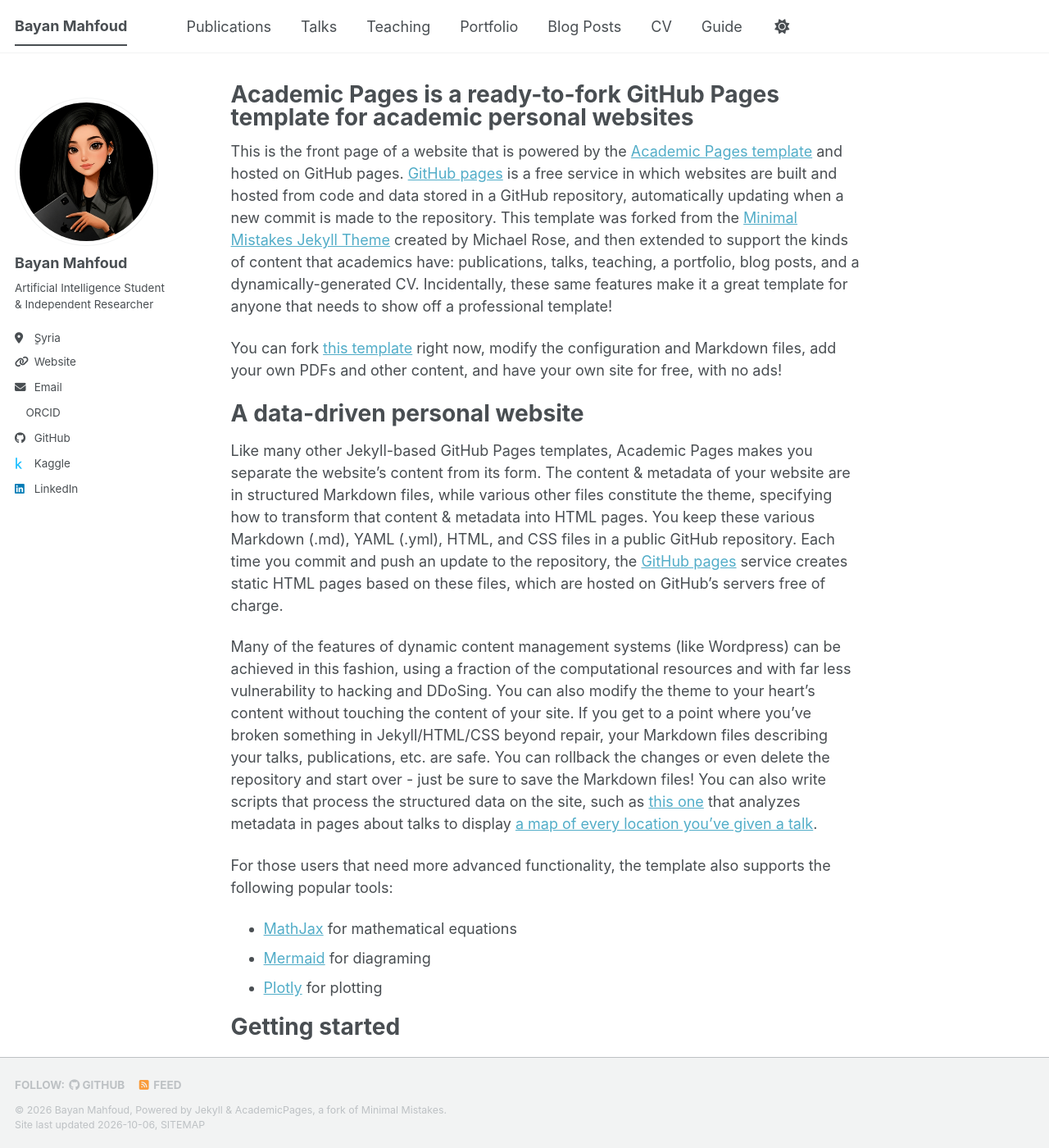
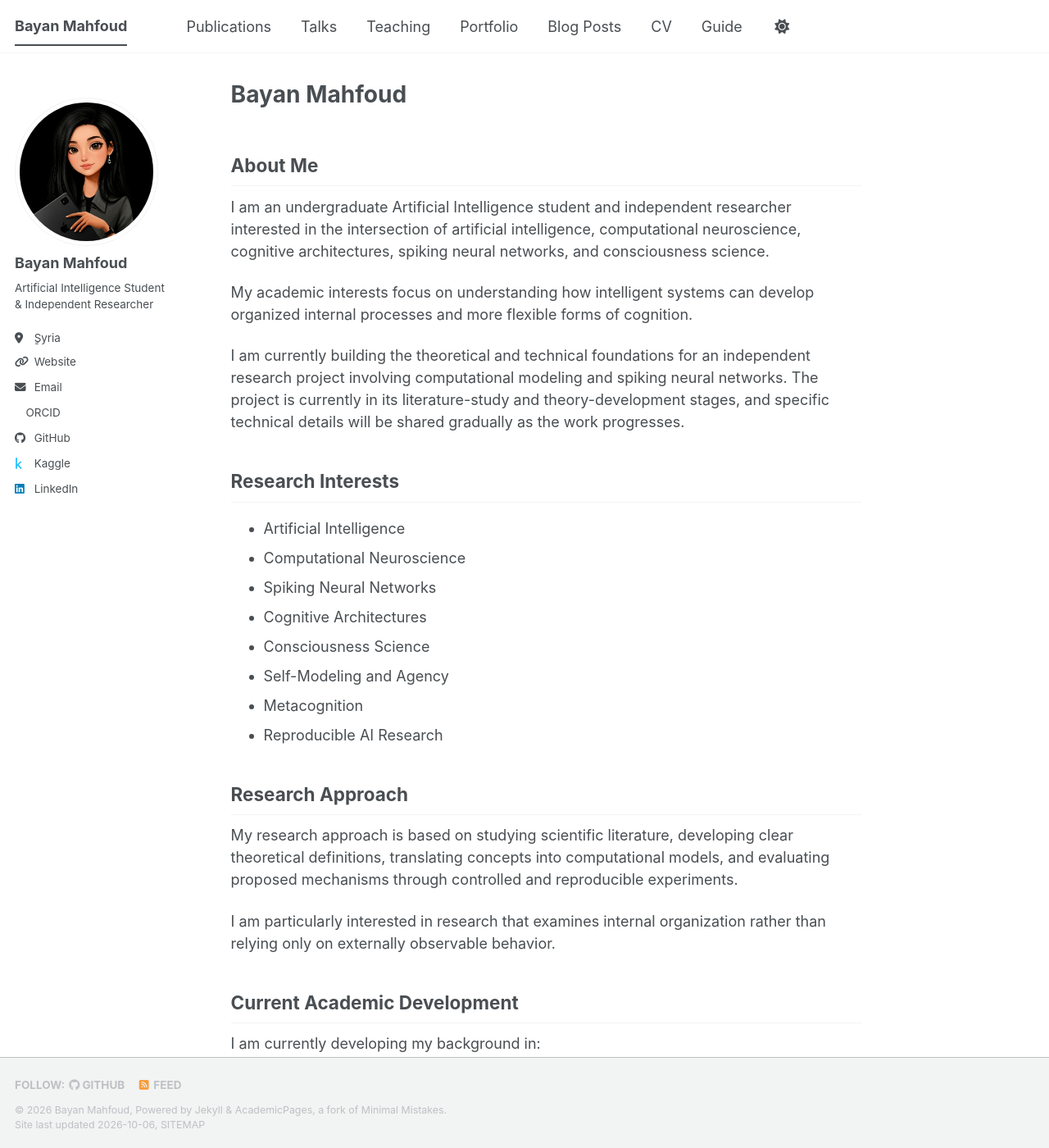
Before and after one commit to BayanMahfoud/BayanMahfoud-academic-preview, a Jekyll site: the page built from _pages/about.md, in a window 1280 px wide and 1400 px high. Shown: the whole window at 82% size. Built offline with Jekyll 4.4.1, drawn with Linux system fonts in a browser that asks for light colours; a style sheet for code colours, icons or effects is not loaded; some of the changed text lies outside the part shown.

Commit message:
Replace default About page with Bayan Mahfoud profile

```diff
--- a/_pages/about.md
+++ b/_pages/about.md
@@ -1,56 +1,54 @@
 ---
 permalink: /
-title: "Academic Pages is a ready-to-fork GitHub Pages template for academic personal websites"
+title: "Bayan Mahfoud"
 author_profile: true
 redirect_from:
   - /about/
   - /about.html
 ---
 
-This is the front page of a website that is powered by the [Academic Pages template](https://github.com/academicpages/academicpages.github.io) and hosted on GitHub pages. [GitHub pages](https://pages.github.com) is a free service in which websites are built and hosted from code and data stored in a GitHub repository, automatically updating when a new commit is made to the repository. This template was forked from the [Minimal Mistakes Jekyll Theme](https://mmistakes.github.io/minimal-mistakes/) created by Michael Rose, and then extended to support the kinds of content that academics have: publications, talks, teaching, a portfolio, blog posts, and a dynamically-generated CV. Incidentally, these same features make it a great template for anyone that needs to show off a professional template!
+## About Me
 
- You can fork [this template](https://github.com/academicpages/academicpages.github.io) right now, modify the configuration and Markdown files, add your own PDFs and other content, and have your own site for free, with no ads!
+I am an undergraduate Artificial Intelligence student and independent researcher interested in the intersection of artificial intelligence, computational neuroscience, cognitive architectures, spiking neural networks, and consciousness science.
 
-A data-driven personal website
-======
-Like many other Jekyll-based GitHub Pages templates, Academic Pages makes you separate the website's content from its form. The content & metadata of your website are in structured Markdown files, while various other files constitute the theme, specifying how to transform that content & metadata into HTML pages. You keep these various Markdown (.md), YAML (.yml), HTML, and CSS files in a public GitHub repository. Each time you commit and push an update to the repository, the [GitHub pages](https://pages.github.com/) service creates static HTML pages based on these files, which are hosted on GitHub's servers free of charge.
+My academic interests focus on understanding how intelligent systems can develop organized internal processes and more flexible forms of cognition.
 
-Many of the features of dynamic content management systems (like Wordpress) can be achieved in this fashion, using a fraction of the computational resources and with far less vulnerability to hacking and DDoSing. You can also modify the theme to your heart's content without touching the content of your site. If you get to a point where you've broken something in Jekyll/HTML/CSS beyond repair, your Markdown files describing your talks, publications, etc. are safe. You can rollback the changes or even delete the repository and start over - just be sure to save the Markdown files! You can also write scripts that process the structured data on the site, such as [this one](https://github.com/academicpages/academicpages.github.io/blob/master/talkmap.ipynb) that analyzes metadata in pages about talks to display [a map of every location you've given a talk](https://academicpages.github.io/talkmap.html).
+I am currently building the theoretical and technical foundations for an independent research project involving computational modeling and spiking neural networks. The project is currently in its literature-study and theory-development stages, and specific technical details will be shared gradually as the work progresses.
 
-For those users that need more advanced functionality, the template also supports the following popular tools:
-- [MathJax](https://www.mathjax.org/) for mathematical equations
-- [Mermaid](https://mermaid.js.org/) for diagraming
-- [Plotly](https://plotly.com/javascript/) for plotting
+## Research Interests
 
-Getting started
-======
-1. Register a GitHub account if you don't have one and confirm your e-mail (required!)
-1. Fork [this template](https://github.com/academicpages/academicpages.github.io) by clicking the "Use this template" button in the top right.
-1. Go to the repository's settings (rightmost item in the tabs that start with "Code", should be below "Unwatch"). Rename the repository "[your GitHub username].github.io", which will also be your website's URL.
-1. Set site-wide configuration and create content & metadata (see below -- also see [this set of diffs](https://archive.is/3TPas) showing what files were changed to set up [an example site](https://getorg-testacct.github.io) for a user with the username "getorg-testacct")
-1. Upload any files (like PDFs, .zip files, etc.) to the files/ directory. They will appear at https://[your GitHub username].github.io/files/example.pdf.
-1. Check status by going to the repository settings, in the "GitHub pages" section
+- Artificial Intelligence
+- Computational Neuroscience
+- Spiking Neural Networks
+- Cognitive Architectures
+- Consciousness Science
+- Self-Modeling and Agency
+- Metacognition
+- Reproducible AI Research
 
-Site-wide configuration
-------
-The main configuration file for the site is in the base directory in [_config.yml](https://github.com/academicpages/academicpages.github.io/blob/master/_config.yml), which defines the content in the sidebars and other site-wide features. You will need to replace the default variables with ones about yourself and your site's github repository. The configuration file for the top menu is in [_data/navigation.yml](https://github.com/academicpages/academicpages.github.io/blob/master/_data/navigation.yml). For example, if you don't have a portfolio or blog posts, you can remove those items from that navigation.yml file to remove them from the header.
+## Research Approach
 
-Create content & metadata
-------
-For site content, there is one Markdown file for each type of content, which are stored in directories like _publications, _talks, _posts, _teaching, or _pages. For example, each talk is a Markdown file in the [_talks directory](https://github.com/academicpages/academicpages.github.io/tree/master/_talks). At the top of each Markdown file is structured data in YAML about the talk, which the theme will parse to do lots of cool stuff. The same structured data about a talk is used to generate the list of talks on the [Talks page](https://academicpages.github.io/talks), each [individual page](https://academicpages.github.io/talks/2012-03-01-talk-1) for specific talks, the talks section for the [CV page](https://academicpages.github.io/cv), and the [map of places you've given a talk](https://academicpages.github.io/talkmap.html) (if you run this [python file](https://github.com/academicpages/academicpages.github.io/blob/master/talkmap.py) or [Jupyter notebook](https://github.com/academicpages/academicpages.github.io/blob/master/talkmap.ipynb), which creates the HTML for the map based on the contents of the _talks directory).
+My research approach is based on studying scientific literature, developing clear theoretical definitions, translating concepts into computational models, and evaluating proposed mechanisms through controlled and reproducible experiments.
 
-**Markdown generator**
+I am particularly interested in research that examines internal organization rather than relying only on externally observable behavior.
 
-The repository includes [a set of Jupyter notebooks](https://github.com/academicpages/academicpages.github.io/tree/master/markdown_generator
-) that converts a CSV containing structured data about talks or presentations into individual Markdown files that will be properly formatted for the Academic Pages template. The sample CSVs in that directory are the ones I used to create my own personal website at stuartgeiger.com. My usual workflow is that I keep a spreadsheet of my publications and talks, then run the code in these notebooks to generate the Markdown files, then commit and push them to the GitHub repository.
+## Current Academic Development
 
-How to edit your site's GitHub repository
-------
-Many people use a git client to create files on their local computer and then push them to GitHub's servers. If you are not familiar with git, you can directly edit these configuration and Markdown files directly in the github.com interface. Navigate to a file (like [this one](https://github.com/academicpages/academicpages.github.io/blob/master/_talks/2012-03-01-talk-1.md) and click the pencil icon in the top right of the content preview (to the right of the "Raw | Blame | History" buttons). You can delete a file by clicking the trashcan icon to the right of the pencil icon. You can also create new files or upload files by navigating to a directory and clicking the "Create new file" or "Upload files" buttons.
+I am currently developing my background in:
 
-Example: editing a Markdown file for a talk
-![Editing a Markdown file for a talk](/images/editing-talk.png)
+- Artificial intelligence and machine learning
+- Computational neuroscience
+- Mathematical modeling
+- Scientific Python
+- Spiking neural networks
+- Cognitive science
+- Research methodology and reproducibility
 
-For more info
-------
-More info about configuring Academic Pages can be found in [the guide](https://academicpages.github.io/markdown/), the [growing wiki](https://github.com/academicpages/academicpages.github.io/wiki), and you can always [ask a question on GitHub](https://github.com/academicpages/academicpages.github.io/discussions). The [guides for the Minimal Mistakes theme](https://mmistakes.github.io/minimal-mistakes/docs/configuration/) (which this theme was forked from) might also be helpful.
+This website documents my academic development, research interests, literature study, computational work, and future research outputs.
+
+## Profiles
+
+- [GitHub](https://github.com/BayanMahfoud )
+- [LinkedIn](https://www.linkedin.com/in/bayan-m-mahfoud/ )
+- [Kaggle](https://www.kaggle.com/aionstreet )
+- [Personal Website](https://bayanmahfoud.github.io/ )
```
